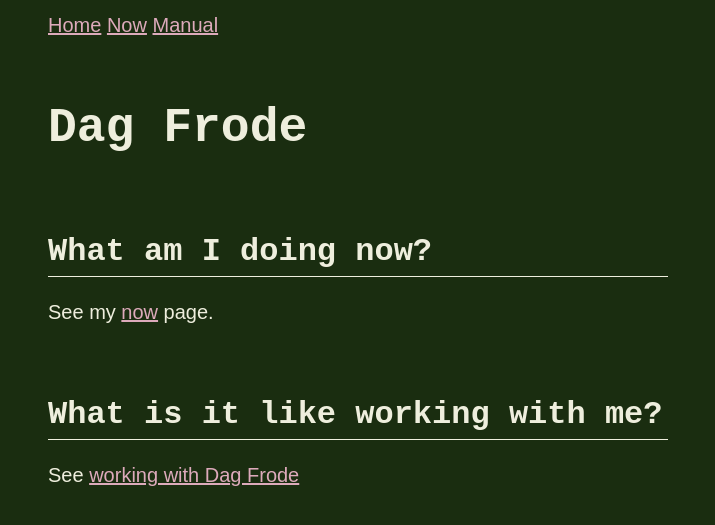
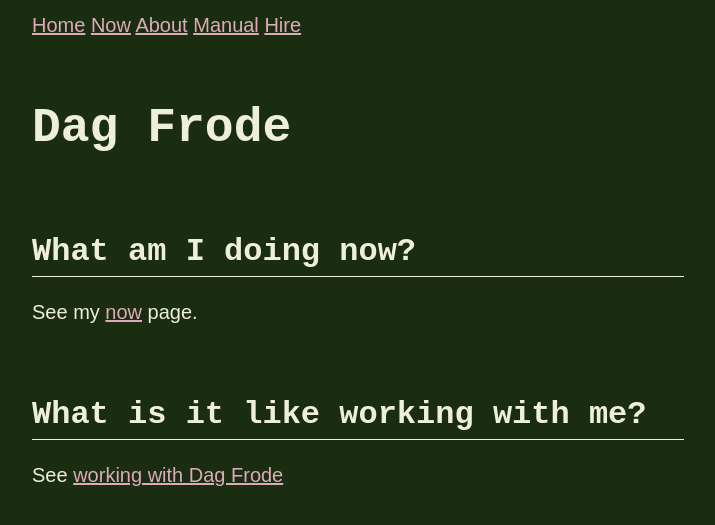
Before and after one commit to dagfrode/dagfrode.github.io, a Jekyll site: the page built from README.md, in a window 1280 px wide. Shown: the top 525 px of the page, without its empty margins (282-997 px from the left). Built offline with Jekyll 4.4.1, drawn with Linux system fonts in a browser that asks for light colours; our own code applies the rules of GitHub Pages for plain Markdown files.

Commit message:
Improve design

```diff
--- a/_layouts/default.html
+++ b/_layouts/default.html
@@ -11,22 +11,20 @@
 
 
     <link rel="stylesheet" type="text/css" href="/assets/css/main.css" />
+    <link href="https://unpkg.com/css.gg/icons/icons.css" rel="stylesheet" />
   </head>
 
   <body>
 <header>
-  <a href="/">Home</a>
-  <a href="/now">Now</a>
-  <a href="/work/manual">Manual</a>
+  <a href="/"><i class="home"></i>Home</a>
+  <a href="/now"><i class="calendar-today"></i>Now</a>
+  <a href="/about"><i class="info"></i>About</a>
+  <a href="/work/manual"><i class="readme"></i>Manual</a>
+  <a href="/hire"><i class="profile"></i>Hire</a>
 </header>
-    <main>
-
-        {{ content }}
-
+  <main>
+    {{ content }}
   </main>
   <footer></footer>
-
-
-
   </body>
 </html>
--- a/assets/css/main.css
+++ b/assets/css/main.css
@@ -125,7 +125,7 @@ html {
 main,
 header,
 footer {
-  max-width: 40rem;
+  max-width: 42rem;
   margin: 0 auto;
   padding: 10px;
 }
```
Also changed, not shown: about/index.md (added, +1 -0 lines).
